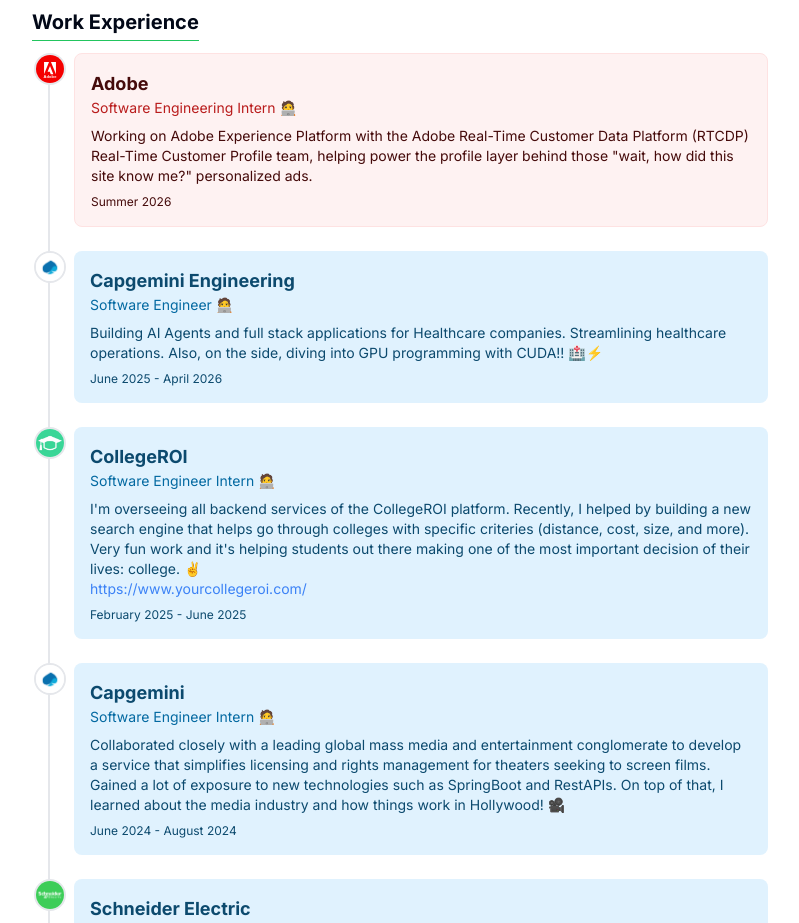
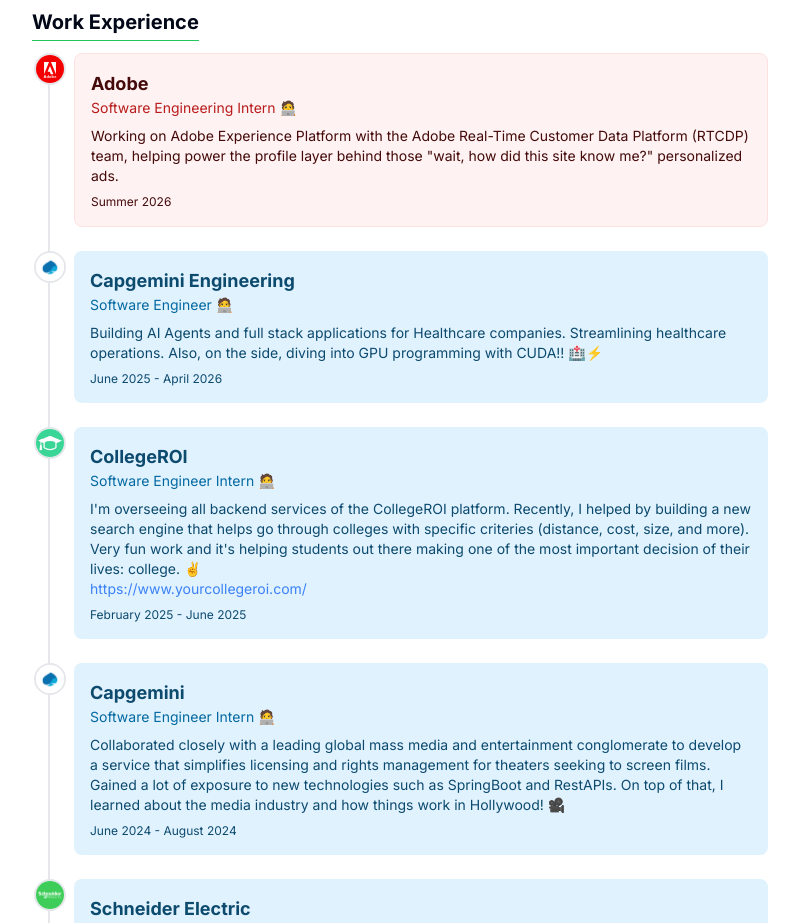
Before and after one commit to RedaB2/redasworld, a Next.js app: page / in a window 1280 px wide. Shown: the part 1420-2343 px from the top of the page, without its empty margins (240-1039 px from the left). Built offline with nearby package versions, Linux system fonts and the light colour scheme.

Commit message:
Trim Adobe work experience copy

```diff
--- a/app/page.tsx
+++ b/app/page.tsx
@@ -593,7 +593,7 @@
                 <p className="text-sm text-red-700">Software Engineering Intern 🧑‍💻</p>
                 <p className="mt-2 text-sm">
                   Working on Adobe Experience Platform with the Adobe Real-Time Customer Data Platform
-                  (RTCDP) Real-Time Customer Profile team, helping power the profile layer behind those
+                  (RTCDP) team, helping power the profile layer behind those
                   "wait, how did this site know me?" personalized ads.
                 </p>
                 <p className="mt-2 text-xs">Summer 2026</p>
```
